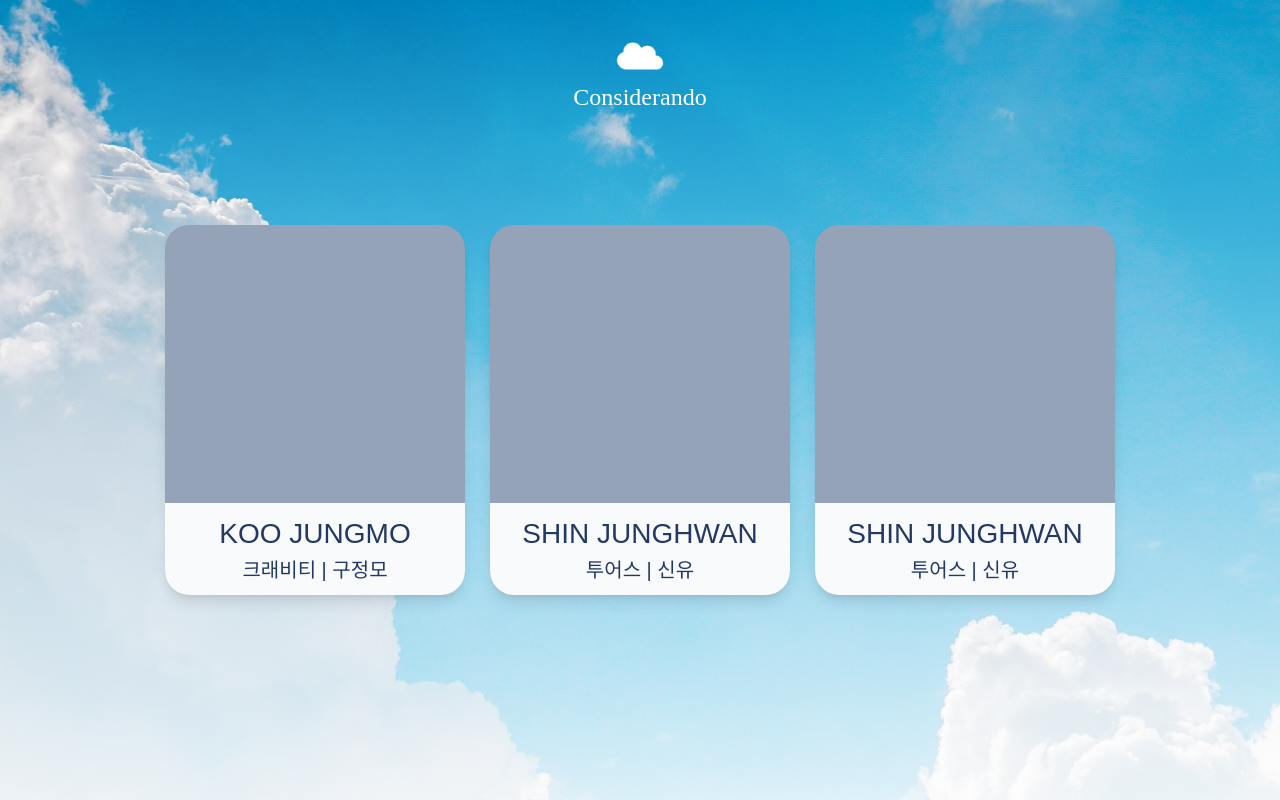
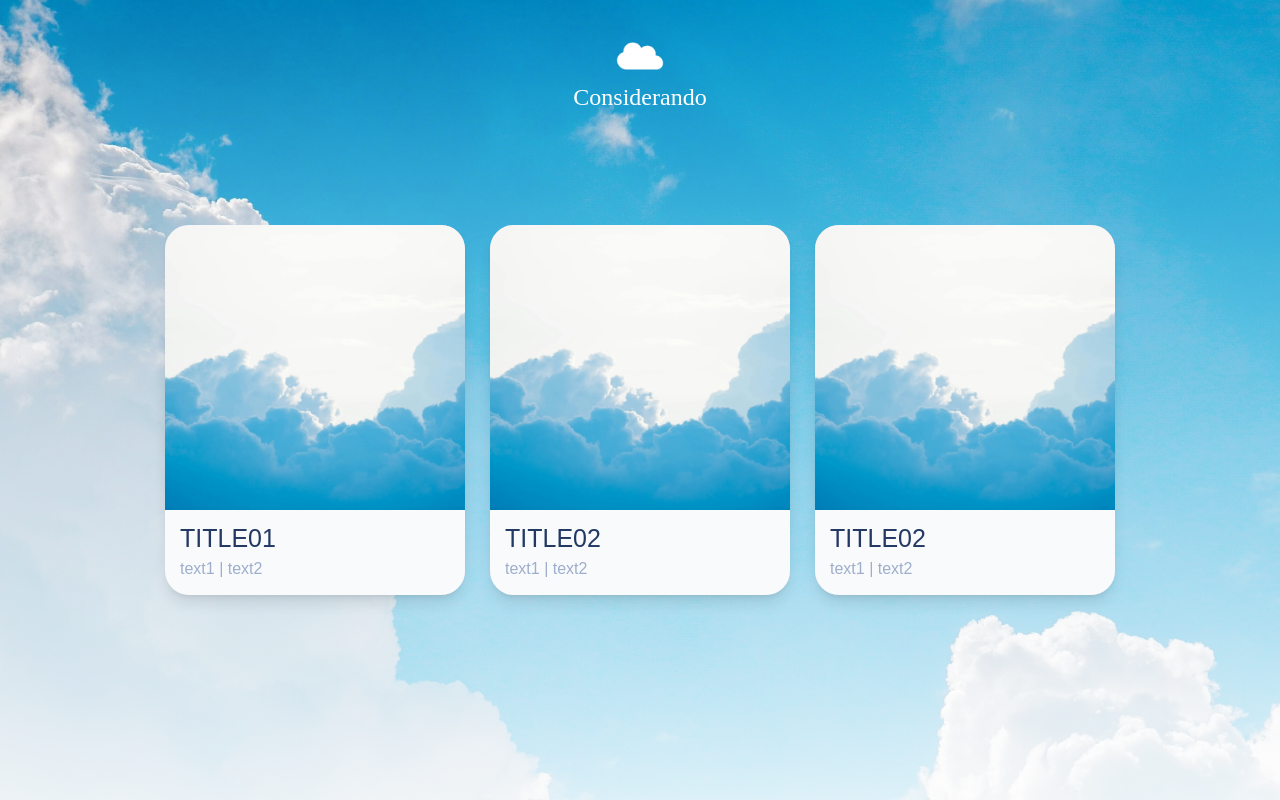
Before and after one commit to seoyoung001100/unming, a Vue app: page /Gallery in a window 1280 px wide. Built offline with nearby package versions, Linux system fonts and the light colour scheme.

Commit message:
갤러리 뷰 이미시 수정 및 세부 조정

```diff
--- a/src/components/GalleryCard.vue
+++ b/src/components/GalleryCard.vue
@@ -1,9 +1,9 @@
 <template>
-    <router-link to="/profile/ProfileView" class="bg-imges-size w-[30%] h-[74%] bg-slate-400 rounded-3xl duration-500 hover:scale-[1.02] shadow-lg" v-for="item in props.date" :key="item.name" :style="{'background-image': `url(${item.img || ''})`}">
-        <div class="w-[100%] h-[75%]"></div>
-        <div class="c-center w-[100%] h-[25%] mx-auto bg-slate-50 rounded-b-3xl">
-            <p class="text-[#233964] text-[28px]">{{ item.name }}</p>
-            <p class="text-[#233964] text-[20px]">{{ item.text }}</p>
+    <router-link to="/profile/ProfileView" class="w-[30%] h-[74%] bg-slate-300 rounded-3xl duration-500 hover:scale-[1.02] shadow-lg" v-for="item in props.date" :key="item.name">
+        <div class="bg-imges-size w-[100%] h-[77%] rounded-t-3xl" :style="{'background-image': `url(${item.img || ''})`}"></div>
+        <div class=" w-[100%] h-[23%] mx-auto bg-slate-50 rounded-b-3xl">
+            <p class="text-[#233964] text-[25px] mx-[15px] pt-[10px]">{{ item.name }}</p>
+            <p class="text-[#9faecb] text-[16px] mx-[15px]">{{ item.text }}</p>
         </div>
     </router-link>
 </template>
--- a/src/views/GalleryCardView.vue
+++ b/src/views/GalleryCardView.vue
@@ -10,26 +10,23 @@
 const date =
 [
     {
-        name: 'KOO JUNGMO',
-        text: '크래비티 | 구정모',
-        position: '리드보컬',
+        name: 'TITLE01',
+        text: 'text1 | text2',
         value: '/링크1',
-        // img: require('../assets/imges/koojungmo1.png'),
+        img: require('../assets/imges/sample.jpg'),
 
     },
     {
-        name: 'SHIN JUNGHWAN',
-        text: '투어스 | 신유',
-        position: '리더 | 메인래퍼',
+        name: 'TITLE02',
+        text: 'text1 | text2',
         value: '/링크1',
-        // img: require('../assets/imges/shinjunghwan.jpg')
+        img: require('../assets/imges/sample.jpg')
     },
     {
-        name: 'SHIN JUNGHWAN',
-        text: '투어스 | 신유',
-        position: '리더 | 메인래퍼',
+        name: 'TITLE02',
+        text: 'text1 | text2',
         value: '/링크1',
-        // img: require('../assets/imges/shinjunghwan.jpg')
+        img: require('../assets/imges/sample.jpg')
     },
 ];
 
--- a/src/views/TimeLineView.vue
+++ b/src/views/TimeLineView.vue
@@ -4,6 +4,7 @@
         <div class="w-[20%] h-[100%] text-white">
             <div class="w-[100%] h-[10%]">
                 <p class="text-[28px]">TIME LINE</p>
+                <hr class=" w-[71.5%] border-[0.5px]">
             </div>
             <div class="r-start-sb w-[100%] h-[90%]">
                 <div class="h-[100%]">
@@ -37,7 +38,8 @@
         <div class="center w-[80%] h-[100%]">
             <transition name="fade" mode="out-in">
                 <p v-if="selectedText" :key="selectedTextKey" class="text-[#233964]">{{ selectedText }}</p>
-                <p v-else class="text-white">텍스트가 없습니다.</p>
+                <!-- <p v-else class="text-white">텍스트가 없습니다.</p> -->
+                <img v-else class="m-auto w-[30%]" src="../assets/imges/nongdamgom.png" alt="nongdamgom">
             </transition>
         </div>
     </div>
```
Also changed, not shown: src/assets/imges/sample.jpg (added).
